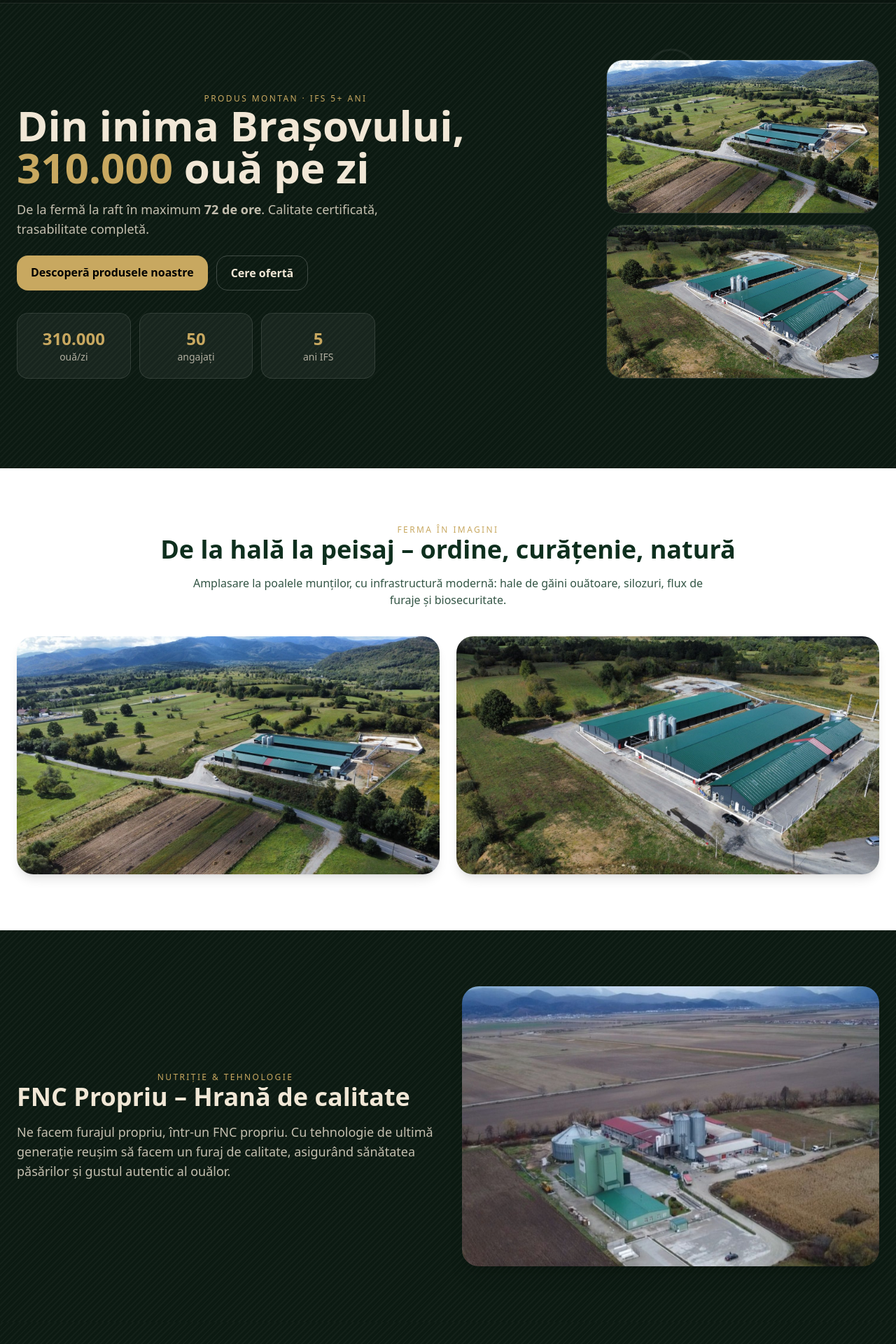
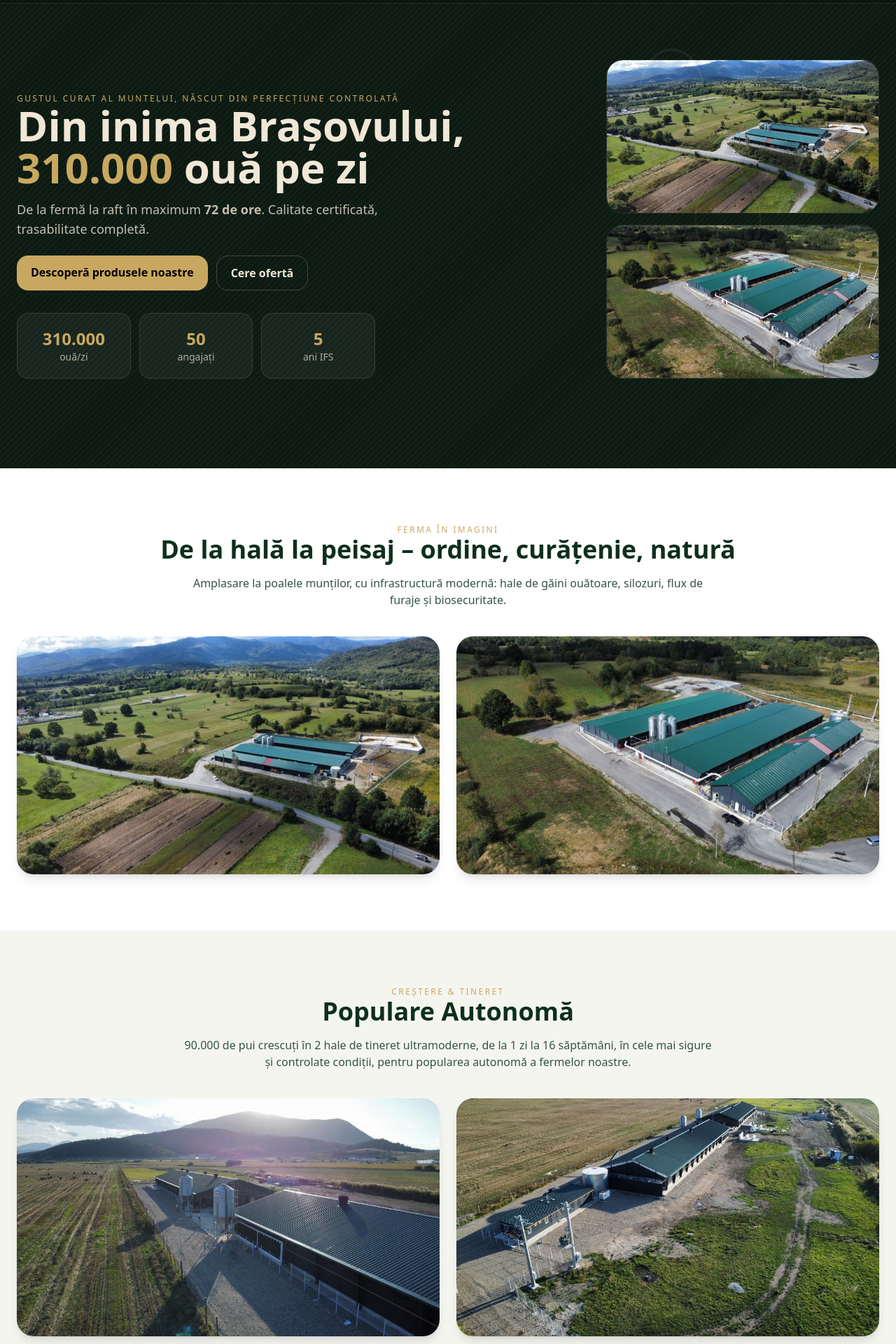
Before and after one commit to tudorroberto/barsaprod2012fin, a Next.js app: page / in a window 1280 px wide. Shown: the part 60-1980 px from the top of the page at 70% size. Built offline with nearby package versions, Linux system fonts and the light colour scheme.

Commit message:
Add youth section images, update hero kicker text, add Despre noi section, and update partnership heading

```diff
--- a/pages/index.js
+++ b/pages/index.js
@@ -22,7 +22,8 @@ export default function Home() {
       <section className="relative overflow-hidden">
         <div className="container py-12 md:py-32 relative">
           <div className="max-w-3xl flex flex-col items-center text-center md:block md:text-left">
-            <div className="kicker">Produs Montan · IFS 5+ ani</div>
+            <div className="kicker text-center md:text-left">  Gustul curat al muntelui, născut din perfecțiune controlată
+            </div>
             <h1 className="text-3xl md:text-6xl font-semibold leading-tight text-cream">
               Din inima Brașovului, <span className="text-[color:var(--gold)]"><Counter to={310000} duration={1800} /></span> ouă pe zi
             </h1>
@@ -52,6 +53,18 @@ export default function Home() {
           <div className="grid md:grid-cols-2 gap-6 mt-10">
             <motion.img src="/images/hero-panorama.jpg" alt="Ferma – panoramic" className="rounded-3xl shadow-lg object-cover w-full h-auto" whileHover={{ scale: 1.02 }} />
             <motion.img src="/images/farm-detail.jpg" alt="Ferma – detaliu hale" className="rounded-3xl shadow-lg object-cover w-full h-auto" whileHover={{ scale: 1.02 }} />
+          </div>
+        </div>
+      </section>
+
+      <section className="py-12 md:py-20 bg-[#F5F5F0] text-[#0E2F1E]">
+        <div className="container">
+          <div className="kicker">Creștere & Tineret</div>
+          <h2 className="text-2xl md:text-4xl font-semibold text-center">Populare Autonomă</h2>
+          <p className="text-center text-[#335545] max-w-3xl mx-auto mt-4">90.000 de pui crescuți în 2 hale de tineret ultramoderne, de la 1 zi la 16 săptămâni, în cele mai sigure și controlate condiții, pentru popularea autonomă a fermelor noastre.</p>
+          <div className="grid md:grid-cols-2 gap-6 mt-10">
+            <motion.img src="/images/tineret-1.jpg" alt="Hale tineret exterior" className="rounded-3xl shadow-lg object-cover w-full h-auto" whileHover={{ scale: 1.02 }} />
+            <motion.img src="/images/tineret-2.jpg" alt="Hale tineret ansamblu" className="rounded-3xl shadow-lg object-cover w-full h-auto" whileHover={{ scale: 1.02 }} />
           </div>
         </div>
       </section>
@@ -108,10 +121,11 @@ export default function Home() {
           <motion.img src="/images/farm-detail.jpg" alt="Halele fermei – vedere aeriană" className="rounded-3xl shadow-xl object-cover w-full h-[420px]" initial={{ opacity: 0, x: 50 }} whileInView={{ opacity: 1, x: 0 }} transition={{ duration: 0.6 }} />
         </div>
       </section>
+
       <section id="rfq" className="py-12 md:py-20">
         <div className="container">
           <div className="kicker">Retaileri & Parteneriate</div>
-          <h2 className="text-2xl md:text-4xl font-semibold text-center">Acoperire națională și livrare predictibilă</h2>
+          <h2 className="text-2xl md:text-4xl font-semibold text-center">Hai să construim parteneriate bazate pe încredere și calitate.</h2>
           <p className="text-center text-cream/80 max-w-3xl mx-auto mt-4">Volume constante, ambalaje flexibile, livrare rapidă și trasabilitate completă.</p>
           <form action="https://formsubmit.co/tudorroberto@gmail.com" method="POST" className="card p-6 mt-10 grid md:grid-cols-2 gap-4">
 
@@ -133,6 +147,35 @@ export default function Home() {
           </form>
         </div>
       </section>
+
+      <section className="py-12 md:py-20 bg-[#F5F5F0] text-[#0E2F1E]">
+        <div className="container">
+          <div className="kicker">Despre noi</div>
+          <h2 className="text-2xl md:text-4xl font-semibold text-center">13 ani de excelență montană. Control total, calitate fără compromis.</h2>
+          <div className="max-w-3xl mx-auto mt-6 space-y-4 text-lg text-[#335545]">
+            <p>
+              Totul a început în 2012, la poalele munților Brașovului, cu o promisiune simplă:
+              să oferim ouă românești autentice, produse cu grijă, transparență și respect pentru natură.
+            </p>
+            <p>
+              Astăzi, Barsa Prod este una dintre puținele cooperative agricole din România care deține un lanț complet integrat de producție:
+            </p>
+            <ul className="list-disc pl-6 space-y-2">
+              <li>creștem propriile găini, într-o fermă de tineret dotată cu tehnologie de ultimă generație,</li>
+              <li>ne producem singuri furajele, din cereale atent selecționate,</li>
+              <li>și asigurăm zilnic peste 310.000 de ouă proaspete, verificate și certificate conform standardelor IFS Food și Produs Montan.</li>
+            </ul>
+            <p>
+              La Barsa Prod, nimic nu este întâmplător.
+              Fiecare etapă, de la hrănirea puilor până la ambalarea oului, este supravegheată cu precizie și pasiune.
+            </p>
+            <p className="font-medium">
+              De 13 ani, clienții noștri aleg siguranța, prospețimea și încrederea, valori pe care le-am transformat în fundamentul brandului Barsa Prod.
+            </p>
+          </div>
+        </div>
+      </section>
+
       <section className="py-12 md:py-16 bg-white text-[#0E2F1E]">
         <div className="container text-center">
           <div className="kicker">Contact</div>
```
Also changed, not shown: public/images/tineret-1.jpg (added), public/images/tineret-2.jpg (added).
